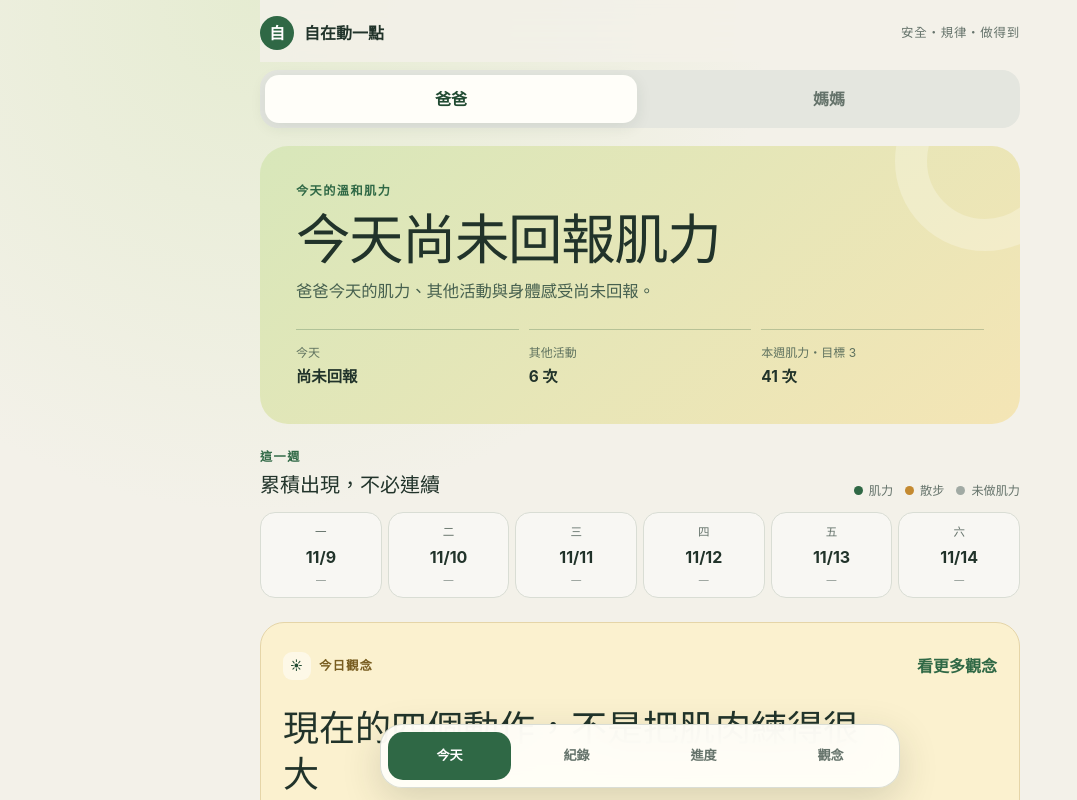
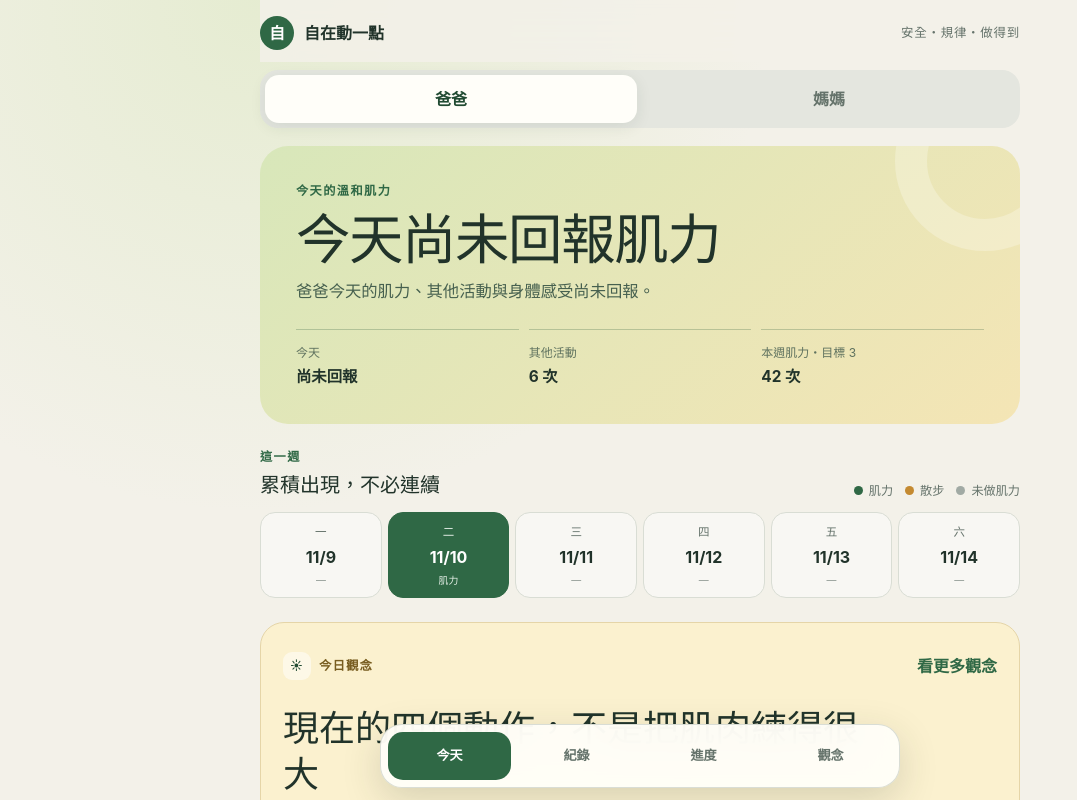
Before and after one commit to chungenyu6/parents-workout-trainer, a React (Vite) app: page / in a window 1280 px wide. Shown: the top 800 px of the page, without its empty margins (0-1077 px from the left). Built offline with nearby package versions, Linux system fonts and the light colour scheme.

Commit message:
Record November 10 workouts

```diff
--- a/app/page.tsx
+++ b/app/page.tsx
@@ -262,6 +262,12 @@ const week = [
 
 const workoutRecords: Record<PersonId, WorkoutRecord[]> = {
   dad: [
+    { date: "10", day: "週二", sortDate: "2026-11-10", label: "Day 42", planId: "A", sets: 3, completedMoves: 4, exerciseResults: [
+      { name: "彈力帶胸推", reps: 10, sets: 3, equipment: "red-band" },
+      { name: "彈力帶肩推", reps: 10, sets: 3, equipment: "red-band" },
+      { name: "深蹲", reps: 10, sets: 3, equipment: "bodyweight" },
+      { name: "提踵", reps: 10, sets: 3, equipment: "bodyweight" },
+    ], summary: "完成 A 日四個動作，各 10 下 × 3 組；上半身使用紅色彈力帶（6–10 lbs），深蹲與提踵徒手。" },
     { date: "1", day: "週日", sortDate: "2026-11-01", label: "Day 39", planId: "B", sets: 3, completedMoves: 4, exerciseResults: [
       { name: "彈力帶划船", reps: 10, sets: 3, equipment: "red-band" },
       { name: "彈力帶擴胸", reps: 10, sets: 3, equipment: "red-band" },
@@ -353,6 +359,12 @@ const workoutRecords: Record<PersonId, WorkoutRecord[]> = {
     { date: "10", day: "週一", label: "Day 1", minutes: 20, hipHingeReps: 10, sets: 1, summary: "約 20 分鐘，自己完成；身體感覺舒服，並願意下次再做。" },
   ],
   mom: [
+    { date: "10", day: "週二", sortDate: "2026-11-10", label: "Day 41", planId: "A", sets: 3, completedMoves: 4, exerciseResults: [
+      { name: "彈力帶胸推", reps: 10, sets: 3, equipment: "yellow-band" },
+      { name: "彈力帶肩推", reps: 10, sets: 3, equipment: "yellow-band" },
+      { name: "深蹲", reps: 10, sets: 3, equipment: "bodyweight" },
+      { name: "提踵", reps: 10, sets: 3, equipment: "bodyweight" },
+    ], summary: "完成 A 日四個動作，各 10 下 × 3 組；上半身使用黃色彈力帶（2–5 lbs），深蹲與提踵徒手。" },
     { date: "1", day: "週日", sortDate: "2026-11-01", label: "Day 38", planId: "B", sets: 3, completedMoves: 4, exerciseResults: [
       { name: "彈力帶划船", reps: 10, sets: 3, equipment: "yellow-band" },
       { name: "彈力帶擴胸", reps: 10, sets: 3, equipment: "yellow-band" },
```
